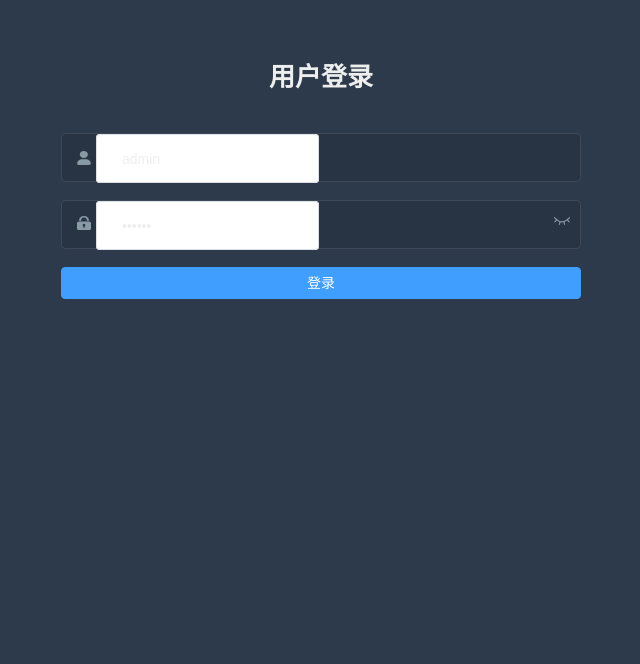
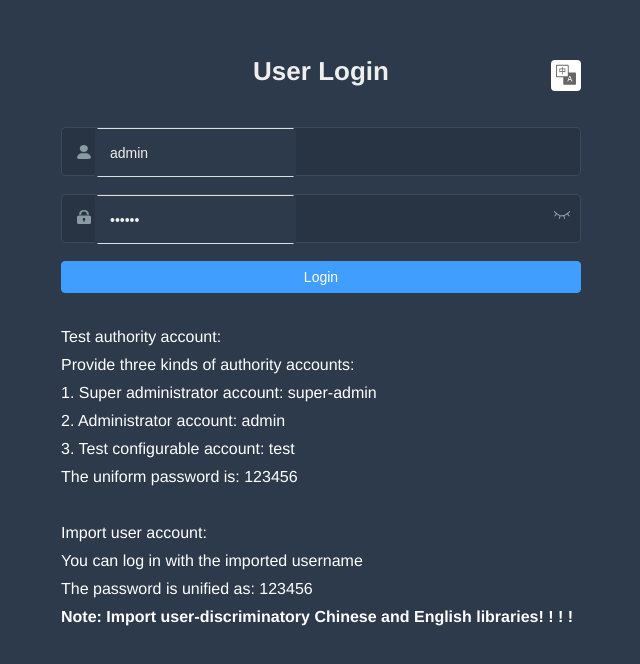
Before and after one commit to Flobby949/vue-admin-study, a Vue app: page /#/login in a window 1280 px wide. Shown: the part 104-768 px from the top of the page, without its empty margins (319-959 px from the left). Built offline with nearby package versions, Linux system fonts and the light colour scheme.

Commit message:
处理项目国际化内容

```diff
--- a/src/components/LangSelect/index.vue
+++ b/src/components/LangSelect/index.vue
@@ -1,7 +1,7 @@
 <template>
   <el-dropdown trigger="click" class="international" @command="handleSetLanguage">
     <div>
-      <el-tooltip content="国际化" :effect="effect">
+      <el-tooltip :content="$t('msg.navBar.lang')" :effect="effect">
         <svg-icon icon="language" />
       </el-tooltip>
     </div>
@@ -39,6 +39,6 @@ const i18n = useI18n()
 const handleSetLanguage = (lang) => {
   i18n.locale.value = lang
   store.commit('app/setLanguage', lang)
-  ElMessage.success('更新成功')
+  ElMessage.success(i18n.t('msg.toast.switchLangSuccess'))
 }
 </script>
--- a/src/layout/components/Navbar/index.vue
+++ b/src/layout/components/Navbar/index.vue
@@ -13,12 +13,12 @@
         <template #dropdown>
           <el-dropdown-menu class="user-dropdown">
             <router-link to="/">
-              <el-dropdown-item> 首页 </el-dropdown-item>
+              <el-dropdown-item> {{ $t('msg.navBar.home') }} </el-dropdown-item>
             </router-link>
             <a target="_blank" href="">
-              <el-dropdown-item>课程主页</el-dropdown-item>
+              <el-dropdown-item>{{ $t('msg.navBar.course') }}</el-dropdown-item>
             </a>
-            <el-dropdown-item divided @click="logout"> 退出登录 </el-dropdown-item>
+            <el-dropdown-item divided @click="logout"> {{ $t('msg.navBar.logout') }} </el-dropdown-item>
           </el-dropdown-menu>
         </template>
       </el-dropdown>
--- a/src/views/login/index.vue
+++ b/src/views/login/index.vue
@@ -2,7 +2,8 @@
   <div class="login-container">
     <el-form class="login-form" :model="loginForm" :rules="loginRules" ref="loginFormRef">
       <div class="title-container">
-        <h3 class="title">用户登录</h3>
+        <h3 class="title">{{ $t('msg.login.title') }}</h3>
+        <lang-select class="lang-select" effect="light"></lang-select>
       </div>
 
       <el-form-item prop="username">
@@ -33,17 +34,22 @@
       </el-form-item>
 
       <el-button type="primary" style="width: 100%; margin-bottom: 30px" :loading="loading" @click="handleLogin">
-        登录
+        {{ $t('msg.login.loginBtn') }}
       </el-button>
+
+      <div class="tips" v-html="$t('msg.login.desc')"></div>
     </el-form>
   </div>
 </template>
 
 <script setup>
-import { ref } from 'vue'
+import { ref, computed } from 'vue'
 import { validatePassword } from './rules'
 import { useStore } from 'vuex'
 import { useRouter } from 'vue-router'
+import { useI18n } from 'vue-i18n'
+import LangSelect from '@/components/LangSelect'
+
 // 数据源
 const loginForm = ref({
   username: 'admin',
@@ -51,12 +57,15 @@ const loginForm = ref({
 })
 
 // 验证规则
+const i18n = useI18n()
 const loginRules = ref({
   username: [
     {
       required: true,
       trigger: 'blur',
-      message: '用户名为必填项'
+      message: computed(() => {
+        return i18n.t('msg.login.usernameRule')
+      })
     }
   ],
   password: [
@@ -113,7 +122,6 @@ $cursor: #fff;
   width: 100%;
   background-color: $bg;
   overflow: hidden;
-
   .login-form {
     position: relative;
     width: 520px;
@@ -135,15 +143,26 @@ $cursor: #fff;
       width: 85%;
 
       input {
-        background: transparent;
-        border: 0px;
-        -webkit-appearance: none;
-        appearance: none;
-        border-radius: 0px;
+        background: $bg;
+        border: 0;
         padding: 12px 5px 12px 15px;
         color: $light_gray;
         height: 47px;
         caret-color: $cursor;
+        margin-left: -12px;
+        margin-right: -12px;
+      }
+    }
+  }
+  .tips {
+    font-size: 16px;
+    line-height: 28px;
+    color: #fff;
+    margin-bottom: 10px;
+
+    span {
+      &:first-of-type {
+        margin-right: 16px;
       }
     }
   }
@@ -165,6 +184,17 @@ $cursor: #fff;
       text-align: center;
       font-weight: bold;
     }
+
+    ::v-deep(.lang-select) {
+      position: absolute;
+      top: 4px;
+      right: 0;
+      background-color: white;
+      font-size: 22px;
+      padding: 4px;
+      border-radius: 4px;
+      cursor: pointer;
+    }
   }
 
   .show-pwd {
--- a/src/views/login/rules.js
+++ b/src/views/login/rules.js
@@ -1,7 +1,8 @@
+import i18n from '@/i18n'
 export const validatePassword = () => {
   return (rule, value, callback) => {
     if (value.length < 6) {
-      callback(new Error('密码不能少于6位'))
+      callback(new Error(i18n.global.t('msg.login.passwordRule')))
     } else {
       callback()
     }
```
